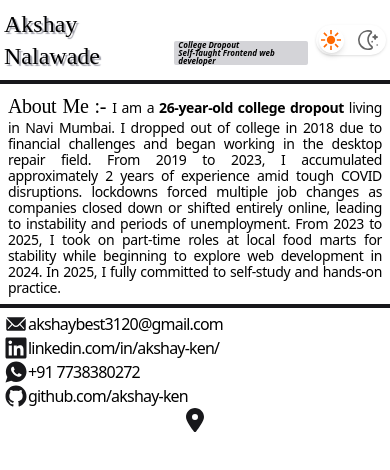
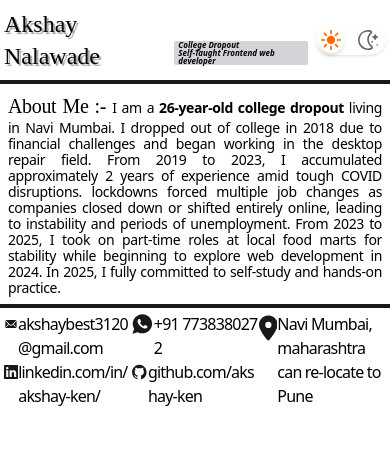
Before and after one commit to akshay-ken/Resume, a React (Vite) app: page / in a window 390 px wide. Shown: the top 470 px of the page. Built offline with nearby package versions, Linux system fonts and the light colour scheme; a web font is replaced by a local one.

Commit message:
feat: break text and layout to fit on mobile screen

```diff
--- a/src/components/ContactUs.jsx
+++ b/src/components/ContactUs.jsx
@@ -5,8 +5,8 @@ import { IoLogoGithub } from "react-icons/io";
 import { FaLocationDot } from "react-icons/fa6";
 export function ContactUs() {
   return (
-    <nav className="flex flex-row flex-wrap text-base tracking-tighter md:text-xl md:tracking-wide dark:text-zinc-200 border-t-4 font-web border-zinc-900 dark:border-zinc-400 p-1 md:p-4">
-      <div className="basis-1/2 md:basis-sm ">
+    <nav className="flex flex-row text-wrap break-all tracking-tighter md:text-xl md:tracking-wide dark:text-zinc-200 border-t-4 font-web border-zinc-900 dark:border-zinc-400 p-1 md:p-4 justify-center">
+      <div className="basis-1/3 md:basis-sm ">
         <a href="mailto:akshaybest3120@gmail.com" className="flex flex-row">
           <IoIosMail className="size-6 md:size-8 fill-zinc-900 dark:fill-zinc-400" />
           akshaybest3120@gmail.com
@@ -19,7 +19,7 @@ export function ContactUs() {
           linkedin.com/in/akshay-ken/
         </a>
       </div>
-      <div className="basis-1/2 md:basis-sm ">
+      <div className="basis-1/3 md:basis-sm">
         <a href="https://wa.me/7738780272" className="flex flex-row">
           <IoLogoWhatsapp className="size-6 md:size-8 fill-zinc-900 dark:fill-zinc-400" />
           +91 7738380272
@@ -29,9 +29,14 @@ export function ContactUs() {
           github.com/akshay-ken
         </a>
       </div>
-      <div className="basis-full md:basis-lg">
-        <a href="" className="flex flex-row justify-center">
-          <FaLocationDot className="size-6 md:size-8 fill-zinc-900 dark:fill-zinc-400" />
+      <div className="basis-1/3 md:basis-lg">
+        <a
+          href="https://maps.app.goo.gl/acNZQywcyAesxpCo7"
+          className="flex flex-row justify-center"
+        >
+          <FaLocationDot className="size-8 md:size-12 fill-zinc-900 dark:fill-zinc-400" />
+          Navi Mumbai, maharashtra <br />
+          can re-locate to Pune
         </a>
       </div>
     </nav>
```
